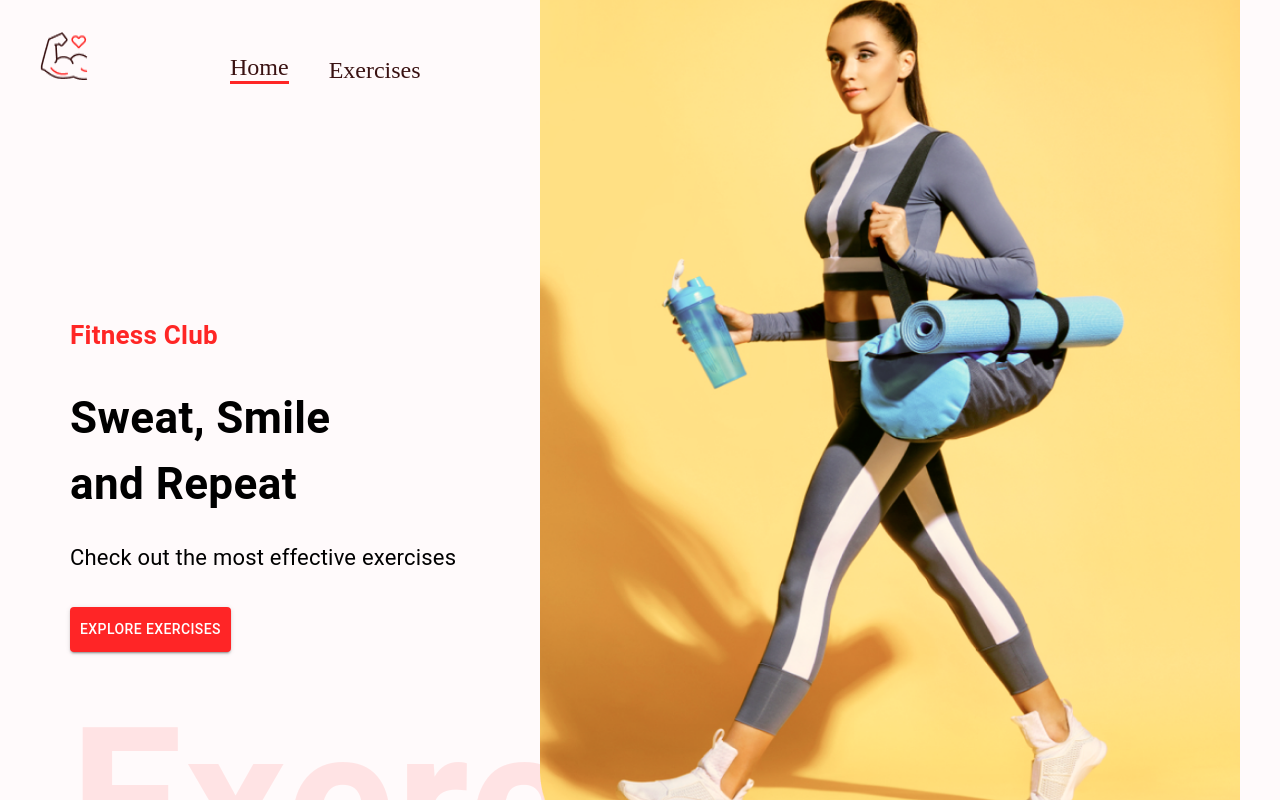
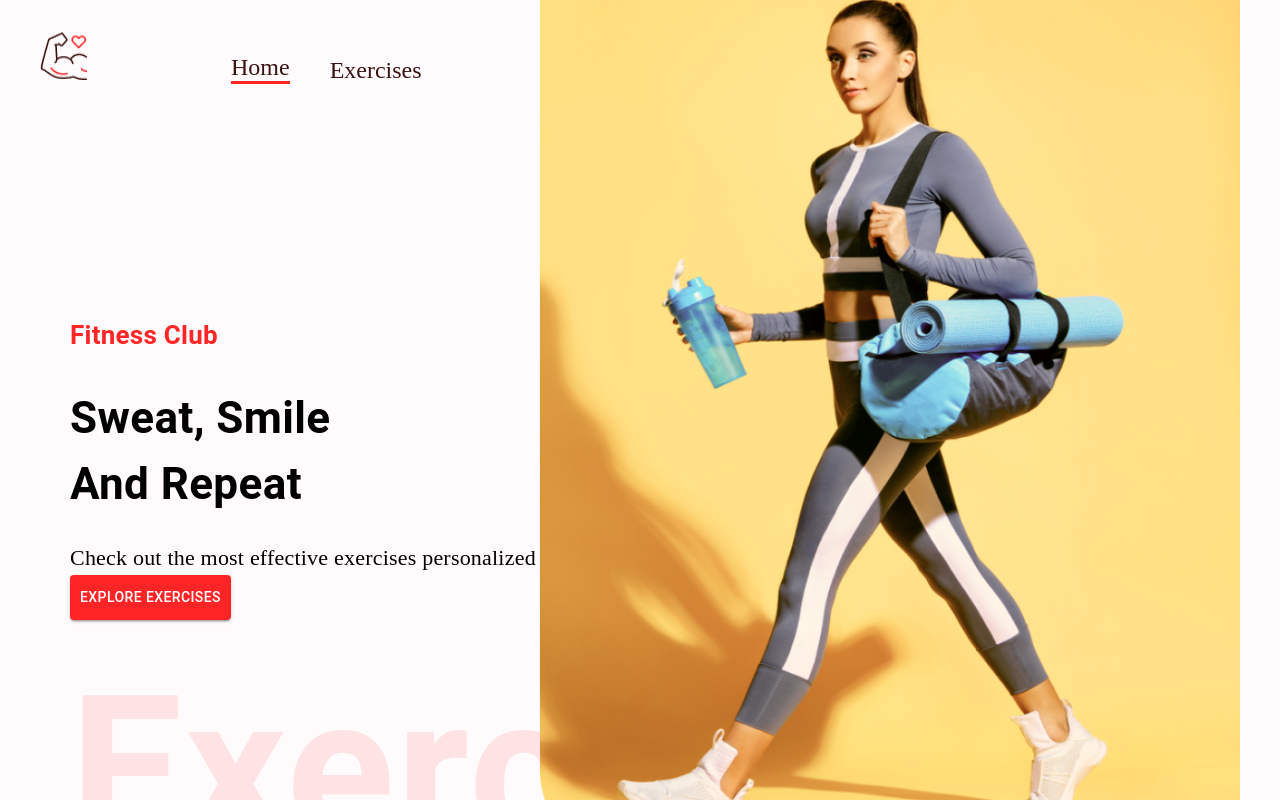
Before and after one commit to Azharr110/Muscle-Mate, a React (Create React App) app: page / in a window 1280 px wide. Shown: the top 800 px of the page. Built offline with nearby package versions, Linux system fonts and the light colour scheme; no server answers.

Commit message:
Add Loader

```diff
--- a/src/components/Footer.js
+++ b/src/components/Footer.js
@@ -7,7 +7,7 @@ const Footer = () => (
     <Stack gap="40px" sx={{ alignItems: 'center' }} flexWrap="wrap" px="40px" pt="24px">
       <img src={Logo} alt="logo" style={{ width: '48px', height: '48px' , margin:'0 20px'}} />
     </Stack>
-    <Typography variant="h5" sx={{ fontSize: { lg: '28px', xs: '20px' } }} mt="41px" textAlign="center" pb="40px">Get Fit and Strong with <span style={{ textTransform: 'capitalize' }}>Muscle Mate</span></Typography>
+    <Typography variant="h5" sx={{ fontSize: { lg: '28px', xs: '20px' } }} mt="41px" textAlign="center" pb="40px">Get Fit and Strong with <span style={{ color: '#FF2625', textTransform: 'capitalize' }}>Muscle Mate</span></Typography>
   </Box>
 );
 
--- a/src/components/HeroBanner.js
+++ b/src/components/HeroBanner.js
@@ -1,15 +1,16 @@
-import React from 'react'
+import React from 'react';
+import { Box, Stack, Typography, Button } from '@mui/material';
 
-import {Box, Stack, Typography, Button} from '@mui/material'
-import HeroBannerImage from '../assets/images/banner.png'
-
+import HeroBannerImage from '../assets/images/banner.png';
 
 const HeroBanner = () => {
   return (
   <Box sx={{
-         mt: {lg: '212px' , xs:'70px'},
-         ml: {sm: '50px'}
-    }} position="relative" p="20px" >
+    mt: { lg: '212px', xs: '70px' },
+    ml: { sm: '50px' } }}
+    position="relative"
+    p="20px">
+
     <Typography
        color="#FF2625"
        fontWeight="600"
@@ -17,16 +18,27 @@ const HeroBanner = () => {
        >
         Fitness Club
         </Typography>
+
     <Typography
        fontWeight={700}
-        sx={{ fontSize: { lg: '44px', xs:'40px'}}}
-        mb="23px" mt="30px"
+       sx={{ fontSize: { lg: '44px', xs: '40px' } }}
+       mb="23px"
+       mt="30px"
        >
-            Sweat, Smile <br/> and Repeat
+      Sweat, Smile <br />
+      And Repeat
     </Typography>
-        <Typography fontSize="22px" lineHeight="35px" mb={4}>
-            Check out the most effective exercises
+
+    <Typography
+      fontSize="22px"
+      fontFamily="Alegreya"
+      lineHeight="35px"
+      >
+      Check out the most effective exercises personalized to you
     </Typography>
+    {/* <Stack>
+      <a href="#exercises" style={{ marginTop: '45px', textDecoration: 'none', width: '200px', textAlign: 'center', background: '#FF2625', padding: '14px', fontSize: '22px', textTransform: 'none', color: 'white', borderRadius: '4px' }}>Explore Exercises</a>
+    </Stack> */}
      <Button variant="contained"
          color="error"
          href="#exercises"
@@ -35,22 +47,19 @@ const HeroBanner = () => {
 
     <Typography
       fontWeight={600}
-          color="#ff2625"
+      color="#FF2625"
       sx={{
-            opacity: 0.1,
-            display: {lg:'block', xs: 'none'}
-          }}
-          fontSize="200px"
-        >
+         opacity: '0.1',
+         display: { lg: 'block', xs: 'none' }, fontSize: '200px' }}>
       Exercise
     </Typography>
 
-
-         <img src={HeroBannerImage } alt="banner"
-         className="hero-banner-img"
-         />
+    <img
+      src={HeroBannerImage}
+      alt="hero-banner"
+      className="hero-banner-img" />
   </Box>
  )
  }
 
-export default HeroBanner
+export default HeroBanner;
--- a/src/components/HorizontalScrollbar.js
+++ b/src/components/HorizontalScrollbar.js
@@ -1,11 +1,9 @@
-import React, {useContext} from 'react'
-import {Box, Typography} from '@mui/material'
-import {ScrollMenu, VisibilityContext} from 'react-horizontal-scrolling-menu'
+import React, { useContext } from 'react';
+import { ScrollMenu, VisibilityContext } from 'react-horizontal-scrolling-menu';
+import { Box, Typography } from '@mui/material';
 
-import BodyPart from './BodyPart'
 import ExerciseCard from './ExerciseCard';
-
-
+import BodyPart from './BodyPart';
 import RightArrowIcon from '../assets/icons/right-arrow.png';
 import LeftArrowIcon from '../assets/icons/left-arrow.png';
 
@@ -29,9 +27,7 @@ const RightArrow = () => {
   );
 };
 
-
-
-const HorizontalScrollbar = ({data, bodyPart, setBodyPart, isBodyParts}) => {
+const HorizontalScrollbar = ({ data, bodyParts, setBodyPart, bodyPart }) => {
   return (
   <ScrollMenu
     LeftArrow={LeftArrow}
@@ -44,13 +40,12 @@ const HorizontalScrollbar = ({data, bodyPart, setBodyPart, isBodyParts}) => {
         title={item.id || item}
         m="0 40px"
       >
-         {isBodyParts ? <BodyPart item={item} setBodyPart={setBodyPart} bodyPart={bodyPart} /> : <ExerciseCard exercise={item} /> }
-
+        {bodyParts ? <BodyPart item={item} setBodyPart={setBodyPart}
+        bodyPart={bodyPart} /> : <ExerciseCard exercise={item} /> }
       </Box>
-        )
-        )}
+    ))}
   </ScrollMenu>
-  )
+);
     }
 
-export default HorizontalScrollbar
+export default HorizontalScrollbar;
--- a/src/components/Navbar.js
+++ b/src/components/Navbar.js
@@ -1,25 +1,51 @@
-import React from 'react'
-import {Link} from 'react-router-dom'
-import {Stack} from '@mui/material'
+import React from 'react';
+import { Link } from 'react-router-dom';
+import { Stack } from '@mui/material';
 
-import Logo from '../assets/images/Logo.png'
+import Logo from '../assets/images/Logo.png';
 
 const Navbar = () => {
   return (
-    <Stack direction="row" justifyContent="space-around" sx={{gap: {sm:'122px' , xs:'40px'}, mt: {sm: '32px', xs: '20px'}, justifyContent:'none'}} px="20px" >
+  <Stack
+    direction="row"
+    justifyContent="space-around"
+    sx={{
+      gap: { sm: '123px', xs: '40px' },
+      mt: { sm: '32px', xs: '20px' },
+      justifyContent: 'none' }}
+      px="20px">
     <Link to="/">
-         <img src={Logo} alt ="logo" style={{width: '48px', height: '48px', margin:'0 20px'}} />
+
+      <img
+        src={Logo}
+        alt="logo"
+        style={{ width: '48px', height: '48px', margin: '0px 20px' }}
+        />
     </Link>
-       <Stack direction="row"
+    <Stack
+      direction="row"
       gap="40px"
+      fontFamily="Alegreya"
       fontSize="24px"
       alignItems="flex-end"
     >
-          <Link to='/' style={{textDecoration:'none', color: "#3A1212", borderBottom:'3px solid #FF2625'}}>Home</Link>
-          <a href="#exercises" style={{textDecoration:'none', color:'#3A1212'}}>Exercises</a>
+      <Link to="/"
+            style={{
+                  textDecoration: 'none',
+                  color: '#3A1212',
+                  borderBottom: '3px solid #FF2625'
+                  }}>
+                    Home</Link>
+
+      <a
+       href="#exercises"
+       style={{
+             textDecoration: 'none',
+             color: '#3A1212'
+             }}>Exercises</a>
     </Stack>
   </Stack>
-  )
+);
   }
 
-export default Navbar
+export default Navbar;
```
Also changed, not shown: src/components/Loader.js (line endings or trailing spaces). Lines whose indentation alone changed are shown as unchanged.
